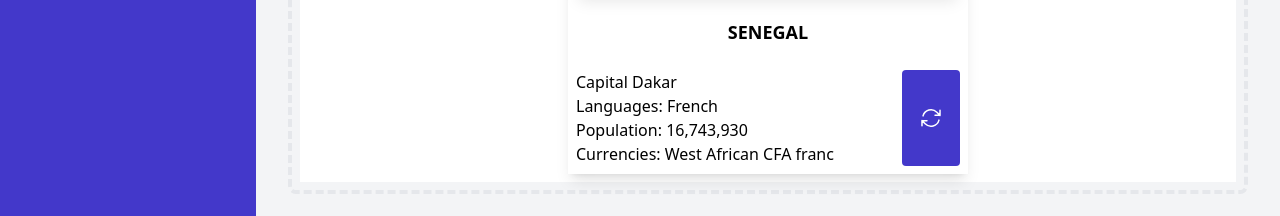
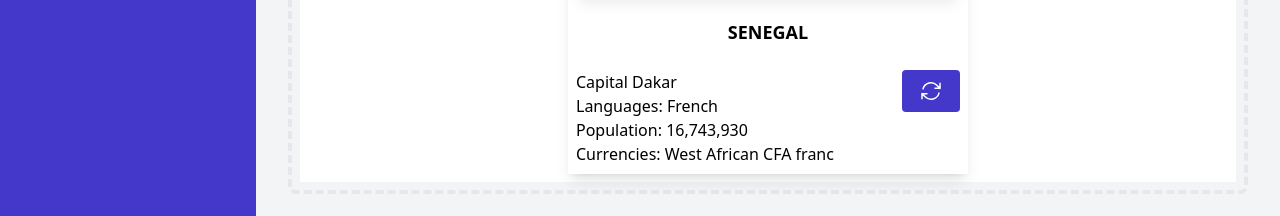
Before and after one commit to caiochami/learning-react, a React (Vite) app: page /30-days-of-react/day-eight in a window 1280 px wide. Shown: the part 428-644 px from the top of the page. Built offline with nearby package versions, Linux system fonts and the light colour scheme.

Commit message:
fix: Fix the CountrySelector component.

```diff
--- a/src/components/30DaysOfReact/day-eight/CountrySelector.jsx
+++ b/src/components/30DaysOfReact/day-eight/CountrySelector.jsx
@@ -8,7 +8,7 @@ import Button from "../../Button";
 export default function CountrySelector() {
   const [country, setCountry] = useState(_.sample(countries));
 
-  const currencies = Object.values(country.currencies).map(
+  const currencies = Object.values(country.currencies ?? []).map(
     (currency) => currency.name
   );
 
@@ -27,15 +27,17 @@ export default function CountrySelector() {
         {country.name.common}
       </div>
       <div className="flex flex-col sm:flex-row sm:justify-between gap-2">
-        <ul>
+        <ul className="overflow-x-auto">
           <li>Capital {country.capital}</li>
           <li>Languages: {Object.values(country.languages).join(",")}</li>
           <li>Population: {Intl.NumberFormat().format(country.population)}</li>
           <li>Currencies: {currencies.join(", ")}</li>
         </ul>
-        <Button className="justify-center" onClick={handleClick}>
-          <ArrowPathIcon className="text-white w-6 h-6" />
-        </Button>
+        <div>
+          <Button className="justify-center" onClick={handleClick}>
+            <ArrowPathIcon className="text-white w-6 h-6" />
+          </Button>
+        </div>
       </div>
     </div>
   );
```
